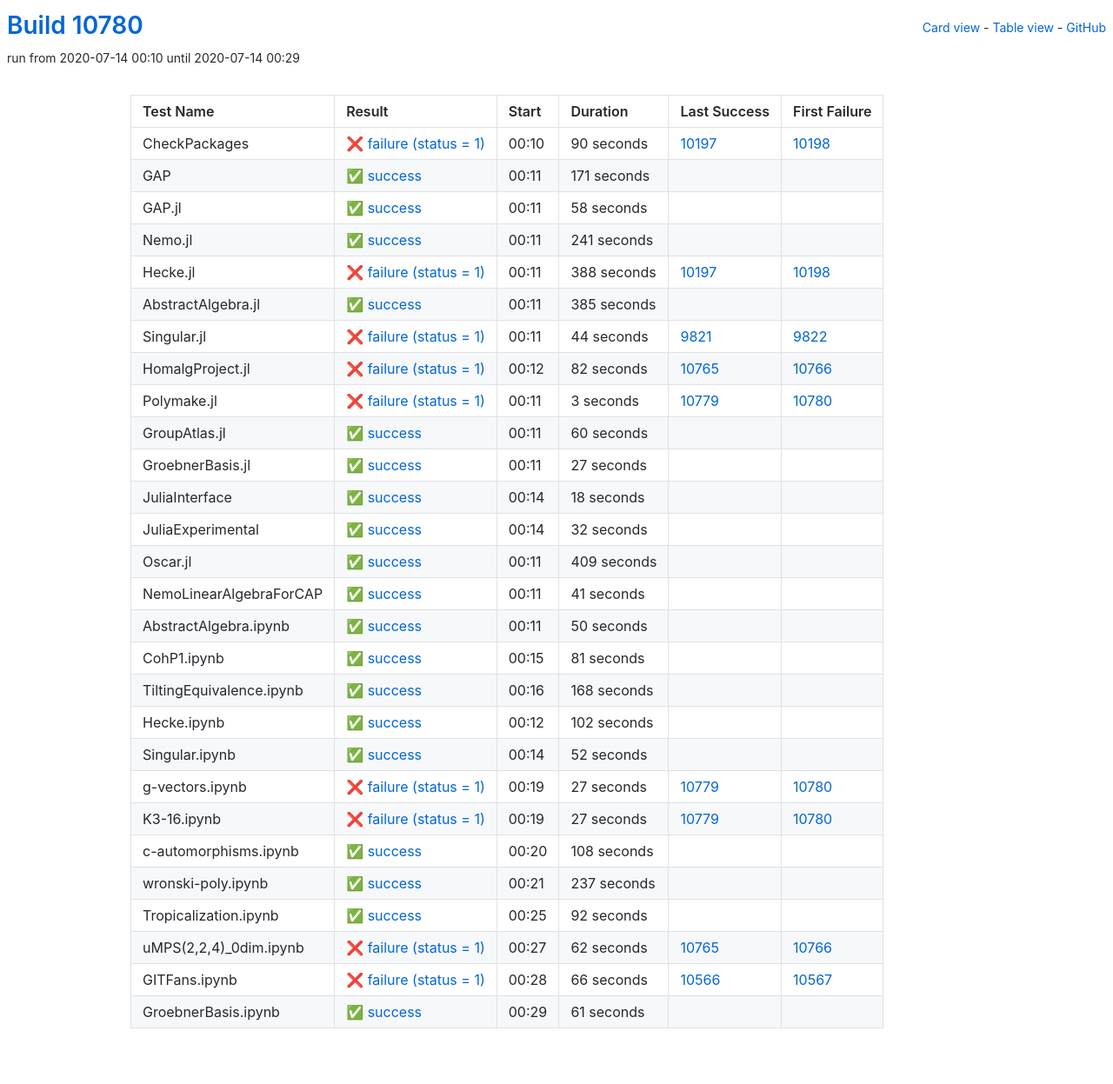
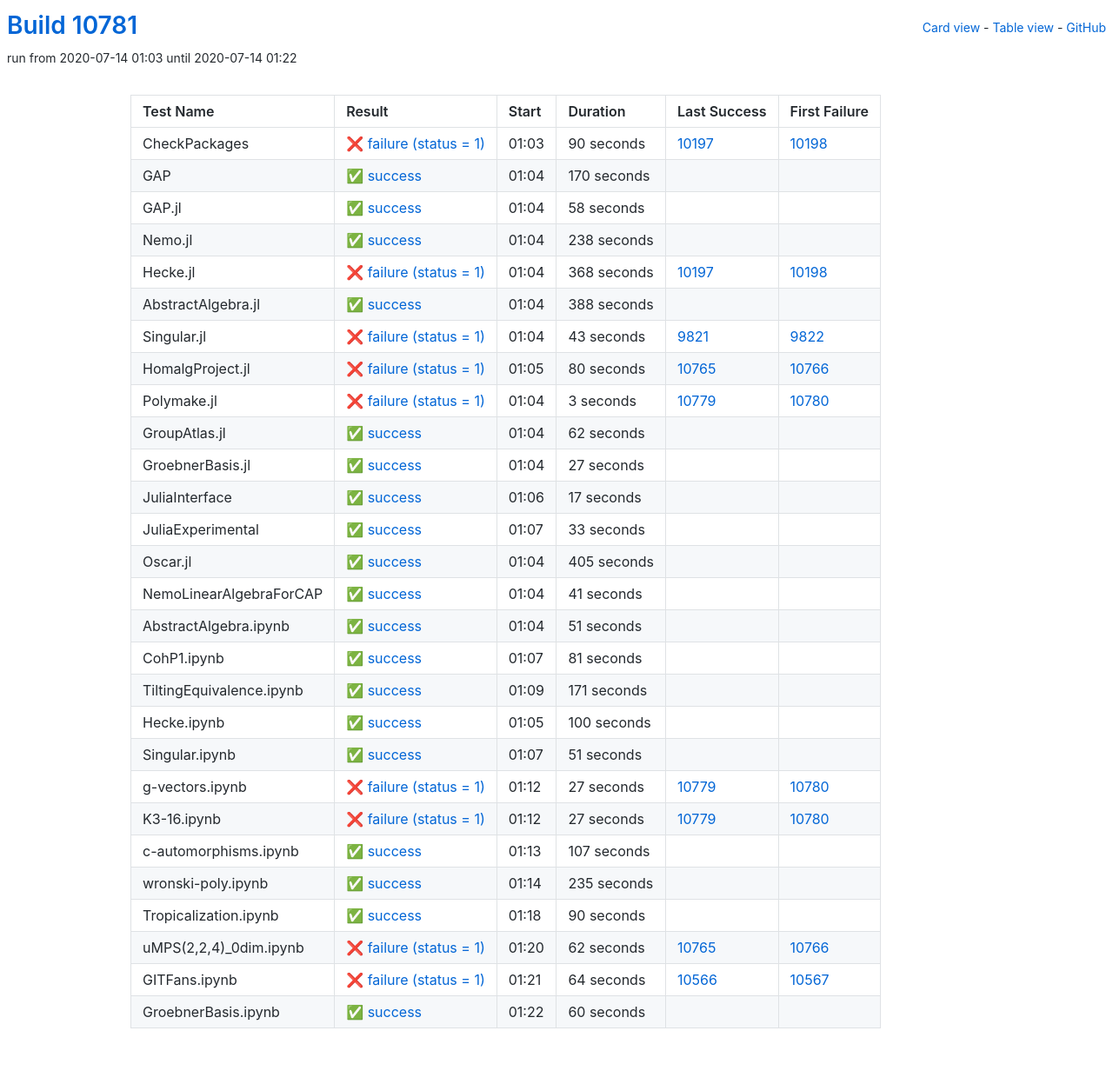
Before and after one commit to oscar-system/oscar-ci-status, a Jekyll site: the page built from table.html, in a window 1280 px wide. Shown: the whole page at 87% size. Built offline with Jekyll 4.4.1, drawn with Linux system fonts in a browser that asks for light colours.

Commit message:
Build #10781

```diff
--- a/_data/ci.yml
+++ b/_data/ci.yml
@@ -1,6 +1,6 @@
 ---
-build: 10780
-build_url: https://oscarci.mathematik.uni-kl.de/job/oscar/10780/
+build: 10781
+build_url: https://oscarci.mathematik.uni-kl.de/job/oscar/10781/
 job: oscar
 organization: oscar-system
 repo: oscar-ci-status
@@ -8,8 +8,8 @@
 tests:
 - name: CheckPackages
   id: checkpackages
-  log: https://oscarci.mathematik.uni-kl.de/job/oscar/10780/artifact/logs/build-10780/CheckPackages.log
-  start: 2020-07-14 00:10
+  log: https://oscarci.mathematik.uni-kl.de/job/oscar/10781/artifact/logs/build-10781/CheckPackages.log
+  start: 2020-07-14 01:03
   success: false
   exitcode: 1
   status: failure
@@ -20,20 +20,20 @@
   first_failure_url: https://oscarci.mathematik.uni-kl.de/job/oscar/10198/
 - name: GAP
   id: gap
-  log: https://oscarci.mathematik.uni-kl.de/job/oscar/10780/artifact/logs/build-10780/GAP.log
-  start: 2020-07-14 00:11
+  log: https://oscarci.mathematik.uni-kl.de/job/oscar/10781/artifact/logs/build-10781/GAP.log
+  start: 2020-07-14 01:04
   success: true
   exitcode: 0
   status: success
-  duration: 171
+  duration: 170
   last_success: false
   last_success_url:
   first_failure: false
   first_failure_url:
 - name: GAP.jl
   id: gap-jl
-  log: https://oscarci.mathematik.uni-kl.de/job/oscar/10780/artifact/logs/build-10780/GAP.jl.log
-  start: 2020-07-14 00:11
+  log: https://oscarci.mathematik.uni-kl.de/job/oscar/10781/artifact/logs/build-10781/GAP.jl.log
+  start: 2020-07-14 01:04
   success: true
   exitcode: 0
   status: success
@@ -44,68 +44,68 @@
   first_failure_url:
 - name: Nemo.jl
   id: nemo-jl
-  log: https://oscarci.mathematik.uni-kl.de/job/oscar/10780/artifact/logs/build-10780/Nemo.jl.log
-  start: 2020-07-14 00:11
+  log: https://oscarci.mathematik.uni-kl.de/job/oscar/10781/artifact/logs/build-10781/Nemo.jl.log
+  start: 2020-07-14 01:04
   success: true
   exitcode: 0
   status: success
-  duration: 241
+  duration: 238
   last_success: false
   last_success_url:
   first_failure: false
   first_failure_url:
 - name: Hecke.jl
   id: hecke-jl
-  log: https://oscarci.mathematik.uni-kl.de/job/oscar/10780/artifact/logs/build-10780/Hecke.jl.log
-  start: 2020-07-14 00:11
+  log: https://oscarci.mathematik.uni-kl.de/job/oscar/10781/artifact/logs/build-10781/Hecke.jl.log
+  start: 2020-07-14 01:04
   success: false
   exitcode: 1
   status: failure
-  duration: 388
+  duration: 368
   last_success: 10197
   last_success_url: https://oscarci.mathematik.uni-kl.de/job/oscar/10197/
   first_failure: 10198
   first_failure_url: https://oscarci.mathematik.uni-kl.de/job/oscar/10198/
 - name: AbstractAlgebra.jl
   id: abstractalgebra-jl
-  log: https://oscarci.mathematik.uni-kl.de/job/oscar/10780/artifact/logs/build-10780/AbstractAlgebra.jl.log
-  start: 2020-07-14 00:11
+  log: https://oscarci.mathematik.uni-kl.de/job/oscar/10781/artifact/logs/build-10781/AbstractAlgebra.jl.log
+  start: 2020-07-14 01:04
   success: true
   exitcode: 0
   status: success
-  duration: 385
+  duration: 388
   last_success: false
   last_success_url:
   first_failure: false
   first_failure_url:
 - name: Singular.jl
   id: singular-jl
-  log: https://oscarci.mathematik.uni-kl.de/job/oscar/10780/artifact/logs/build-10780/Singular.jl.log
-  start: 2020-07-14 00:11
+  log: https://oscarci.mathematik.uni-kl.de/job/oscar/10781/artifact/logs/build-10781/Singular.jl.log
+  start: 2020-07-14 01:04
   success: false
   exitcode: 1
   status: failure
-  duration: 44
+  duration: 43
   last_success: 9821
   last_success_url: https://oscarci.mathematik.uni-kl.de/job/oscar/9821/
   first_failure: 9822
   first_failure_url: https://oscarci.mathematik.uni-kl.de/job/oscar/9822/
 - name: HomalgProject.jl
   id: homalgproject-jl
-  log: https://oscarci.mathematik.uni-kl.de/job/oscar/10780/artifact/logs/build-10780/HomalgProject.jl.log
-  start: 2020-07-14 00:12
+  log: https://oscarci.mathematik.uni-kl.de/job/oscar/10781/artifact/logs/build-10781/HomalgProject.jl.log
+  start: 2020-07-14 01:05
   success: false
   exitcode: 1
   status: failure
-  duration: 82
+  duration: 80
   last_success: 10765
   last_success_url: https://oscarci.mathematik.uni-kl.de/job/oscar/10765/
   first_failure: 10766
   first_failure_url: https://oscarci.mathematik.uni-kl.de/job/oscar/10766/
 - name: Polymake.jl
   id: polymake-jl
-  log: https://oscarci.mathematik.uni-kl.de/job/oscar/10780/artifact/logs/build-10780/Polymake.jl.log
-  start: 2020-07-14 00:11
+  log: https://oscarci.mathematik.uni-kl.de/job/oscar/10781/artifact/logs/build-10781/Polymake.jl.log
+  start: 2020-07-14 01:04
   success: false
   exitcode: 1
   status: failure
@@ -116,20 +116,20 @@
   first_failure_url: https://oscarci.mathematik.uni-kl.de/job/oscar/10780/
 - name: GroupAtlas.jl
   id: groupatlas-jl
-  log: https://oscarci.mathematik.uni-kl.de/job/oscar/10780/artifact/logs/build-10780/GroupAtlas.jl.log
-  start: 2020-07-14 00:11
+  log: https://oscarci.mathematik.uni-kl.de/job/oscar/10781/artifact/logs/build-10781/GroupAtlas.jl.log
+  start: 2020-07-14 01:04
   success: true
   exitcode: 0
   status: success
-  duration: 60
+  duration: 62
   last_success: false
   last_success_url:
   first_failure: false
   first_failure_url:
 - name: GroebnerBasis.jl
   id: groebnerbasis-jl
-  log: https://oscarci.mathematik.uni-kl.de/job/oscar/10780/artifact/logs/build-10780/GroebnerBasis.jl.log
-  start: 2020-07-14 00:11
+  log: https://oscarci.mathematik.uni-kl.de/job/oscar/10781/artifact/logs/build-10781/GroebnerBasis.jl.log
+  start: 2020-07-14 01:04
   success: true
   exitcode: 0
   status: success
@@ -140,44 +140,44 @@
   first_failure_url:
 - name: JuliaInterface
   id: juliainterface
-  log: https://oscarci.mathematik.uni-kl.de/job/oscar/10780/artifact/logs/build-10780/JuliaInterface.log
-  start: 2020-07-14 00:14
+  log: https://oscarci.mathematik.uni-kl.de/job/oscar/10781/artifact/logs/build-10781/JuliaInterface.log
+  start: 2020-07-14 01:06
   success: true
   exitcode: 0
   status: success
-  duration: 18
+  duration: 17
   last_success: false
   last_success_url:
   first_failure: false
   first_failure_url:
 - name: JuliaExperimental
   id: juliaexperimental
-  log: https://oscarci.mathematik.uni-kl.de/job/oscar/10780/artifact/logs/build-10780/JuliaExperimental.log
-  start: 2020-07-14 00:14
+  log: https://oscarci.mathematik.uni-kl.de/job/oscar/10781/artifact/logs/build-10781/JuliaExperimental.log
+  start: 2020-07-14 01:07
   success: true
   exitcode: 0
   status: success
-  duration: 32
+  duration: 33
   last_success: false
   last_success_url:
   first_failure: false
   first_failure_url:
 - name: Oscar.jl
   id: oscar-jl
-  log: https://oscarci.mathematik.uni-kl.de/job/oscar/10780/artifact/logs/build-10780/Oscar.jl.log
-  start: 2020-07-14 00:11
+  log: https://oscarci.mathematik.uni-kl.de/job/oscar/10781/artifact/logs/build-10781/Oscar.jl.log
+  start: 2020-07-14 01:04
   success: true
   exitcode: 0
   status: success
-  duration: 409
+  duration: 405
   last_success: false
   last_success_url:
   first_failure: false
   first_failure_url:
 - name: NemoLinearAlgebraForCAP
   id: nemolinearalgebraforcap
-  log: https://oscarci.mathematik.uni-kl.de/job/oscar/10780/artifact/logs/build-10780/NemoLinearAlgebraForCAP.log
-  start: 2020-07-14 00:11
+  log: https://oscarci.mathematik.uni-kl.de/job/oscar/10781/artifact/logs/build-10781/NemoLinearAlgebraForCAP.log
+  start: 2020-07-14 01:04
   success: true
   exitcode: 0
   status: success
@@ -188,20 +188,20 @@
   first_failure_url:
 - name: AbstractAlgebra.ipynb
   id: abstractalgebra-ipynb
-  log: https://oscarci.mathematik.uni-kl.de/job/oscar/10780/artifact/logs/build-10780/AbstractAlgebra.ipynb.log
-  start: 2020-07-14 00:11
+  log: https://oscarci.mathematik.uni-kl.de/job/oscar/10781/artifact/logs/build-10781/AbstractAlgebra.ipynb.log
+  start: 2020-07-14 01:04
   success: true
   exitcode: 0
   status: success
-  duration: 50
+  duration: 51
   last_success: false
   last_success_url:
   first_failure: false
   first_failure_url:
 - name: CohP1.ipynb
   id: cohp1-ipynb
-  log: https://oscarci.mathematik.uni-kl.de/job/oscar/10780/artifact/logs/build-10780/CohP1.ipynb.log
-  start: 2020-07-14 00:15
+  log: https://oscarci.mathematik.uni-kl.de/job/oscar/10781/artifact/logs/build-10781/CohP1.ipynb.log
+  start: 2020-07-14 01:07
   success: true
   exitcode: 0
   status: success
@@ -212,44 +212,44 @@
   first_failure_url:
 - name: TiltingEquivalence.ipynb
   id: tiltingequivalence-ipynb
-  log: https://oscarci.mathematik.uni-kl.de/job/oscar/10780/artifact/logs/build-10780/TiltingEquivalence.ipynb.log
-  start: 2020-07-14 00:16
+  log: https://oscarci.mathematik.uni-kl.de/job/oscar/10781/artifact/logs/build-10781/TiltingEquivalence.ipynb.log
+  start: 2020-07-14 01:09
   success: true
   exitcode: 0
   status: success
-  duration: 168
+  duration: 171
   last_success: false
   last_success_url:
   first_failure: false
   first_failure_url:
 - name: Hecke.ipynb
   id: hecke-ipynb
-  log: https://oscarci.mathematik.uni-kl.de/job/oscar/10780/artifact/logs/build-10780/Hecke.ipynb.log
-  start: 2020-07-14 00:12
+  log: https://oscarci.mathematik.uni-kl.de/job/oscar/10781/artifact/logs/build-10781/Hecke.ipynb.log
+  start: 2020-07-14 01:05
   success: true
   exitcode: 0
   status: success
-  duration: 102
+  duration: 100
   last_success: false
   last_success_url:
   first_failure: false
   first_failure_url:
 - name: Singular.ipynb
   id: singular-ipynb
-  log: https://oscarci.mathematik.uni-kl.de/job/oscar/10780/artifact/logs/build-10780/Singular.ipynb.log
-  start: 2020-07-14 00:14
+  log: https://oscarci.mathematik.uni-kl.de/job/oscar/10781/artifact/logs/build-10781/Singular.ipynb.log
+  start: 2020-07-14 01:07
   success: true
   exitcode: 0
   status: success
-  duration: 52
+  duration: 51
   last_success: false
   last_success_url:
   first_failure: false
   first_failure_url:
 - name: g-vectors.ipynb
   id: g-vectors-ipynb
-  log: https://oscarci.mathematik.uni-kl.de/job/oscar/10780/artifact/logs/build-10780/g-vectors.ipynb.log
-  start: 2020-07-14 00:19
+  log: https://oscarci.mathematik.uni-kl.de/job/oscar/10781/artifact/logs/build-10781/g-vectors.ipynb.log
+  start: 2020-07-14 01:12
   success: false
   exitcode: 1
   status: failure
@@ -260,8 +260,8 @@
   first_failure_url: https://oscarci.mathematik.uni-kl.de/job/oscar/10780/
 - name: K3-16.ipynb
   id: k3-16-ipynb
-  log: https://oscarci.mathematik.uni-kl.de/job/oscar/10780/artifact/logs/build-10780/K3-16.ipynb.log
-  start: 2020-07-14 00:19
+  log: https://oscarci.mathematik.uni-kl.de/job/oscar/10781/artifact/logs/build-10781/K3-16.ipynb.log
+  start: 2020-07-14 01:12
   success: false
   exitcode: 1
   status: failure
@@ -272,44 +272,44 @@
   first_failure_url: https://oscarci.mathematik.uni-kl.de/job/oscar/10780/
 - name: c-automorphisms.ipynb
   id: c-automorphisms-ipynb
-  log: https://oscarci.mathematik.uni-kl.de/job/oscar/10780/artifact/logs/build-10780/c-automorphisms.ipynb.log
-  start: 2020-07-14 00:20
+  log: https://oscarci.mathematik.uni-kl.de/job/oscar/10781/artifact/logs/build-10781/c-automorphisms.ipynb.log
+  start: 2020-07-14 01:13
   success: true
   exitcode: 0
   status: success
-  duration: 108
+  duration: 107
   last_success: false
   last_success_url:
   first_failure: false
   first_failure_url:
 - name: wronski-poly.ipynb
   id: wronski-poly-ipynb
-  log: https://oscarci.mathematik.uni-kl.de/job/oscar/10780/artifact/logs/build-10780/wronski-poly.ipynb.log
-  start: 2020-07-14 00:21
+  log: https://oscarci.mathematik.uni-kl.de/job/oscar/10781/artifact/logs/build-10781/wronski-poly.ipynb.log
+  start: 2020-07-14 01:14
   success: true
   exitcode: 0
   status: success
-  duration: 237
+  duration: 235
   last_success: false
   last_success_url:
   first_failure: false
   first_failure_url:
 - name: Tropicalization.ipynb
   id: tropicalization-ipynb
-  log: https://oscarci.mathematik.uni-kl.de/job/oscar/10780/artifact/logs/build-10780/Tropicalization.ipynb.log
-  start: 2020-07-14 00:25
+  log: https://oscarci.mathematik.uni-kl.de/job/oscar/10781/artifact/logs/build-10781/Tropicalization.ipynb.log
+  start: 2020-07-14 01:18
   success: true
   exitcode: 0
   status: success
-  duration: 92
+  duration: 90
   last_success: false
   last_success_url:
   first_failure: false
   first_failure_url:
 - name: uMPS(2,2,4)_0dim.ipynb
   id: umps-2-2-4-0dim-ipynb
-  log: https://oscarci.mathematik.uni-kl.de/job/oscar/10780/artifact/logs/build-10780/uMPS-2-2-4-_0dim.ipynb.log
-  start: 2020-07-14 00:27
+  log: https://oscarci.mathematik.uni-kl.de/job/oscar/10781/artifact/logs/build-10781/uMPS-2-2-4-_0dim.ipynb.log
+  start: 2020-07-14 01:20
   success: false
   exitcode: 1
   status: failure
@@ -320,24 +320,24 @@
   first_failure_url: https://oscarci.mathematik.uni-kl.de/job/oscar/10766/
 - name: GITFans.ipynb
   id: gitfans-ipynb
-  log: https://oscarci.mathematik.uni-kl.de/job/oscar/10780/artifact/logs/build-10780/GITFans.ipynb.log
-  start: 2020-07-14 00:28
+  log: https://oscarci.mathematik.uni-kl.de/job/oscar/10781/artifact/logs/build-10781/GITFans.ipynb.log
+  start: 2020-07-14 01:21
   success: false
   exitcode: 1
   status: failure
-  duration: 66
+  duration: 64
   last_success: 10566
   last_success_url: https://oscarci.mathematik.uni-kl.de/job/oscar/10566/
   first_failure: 10567
   first_failure_url: https://oscarci.mathematik.uni-kl.de/job/oscar/10567/
 - name: GroebnerBasis.ipynb
   id: groebnerbasis-ipynb
-  log: https://oscarci.mathematik.uni-kl.de/job/oscar/10780/artifact/logs/build-10780/GroebnerBasis.ipynb.log
-  start: 2020-07-14 00:29
+  log: https://oscarci.mathematik.uni-kl.de/job/oscar/10781/artifact/logs/build-10781/GroebnerBasis.ipynb.log
+  start: 2020-07-14 01:22
   success: true
   exitcode: 0
   status: success
-  duration: 61
+  duration: 60
   last_success: false
   last_success_url:
   first_failure: false
```
Also changed, not shown: README.md.
